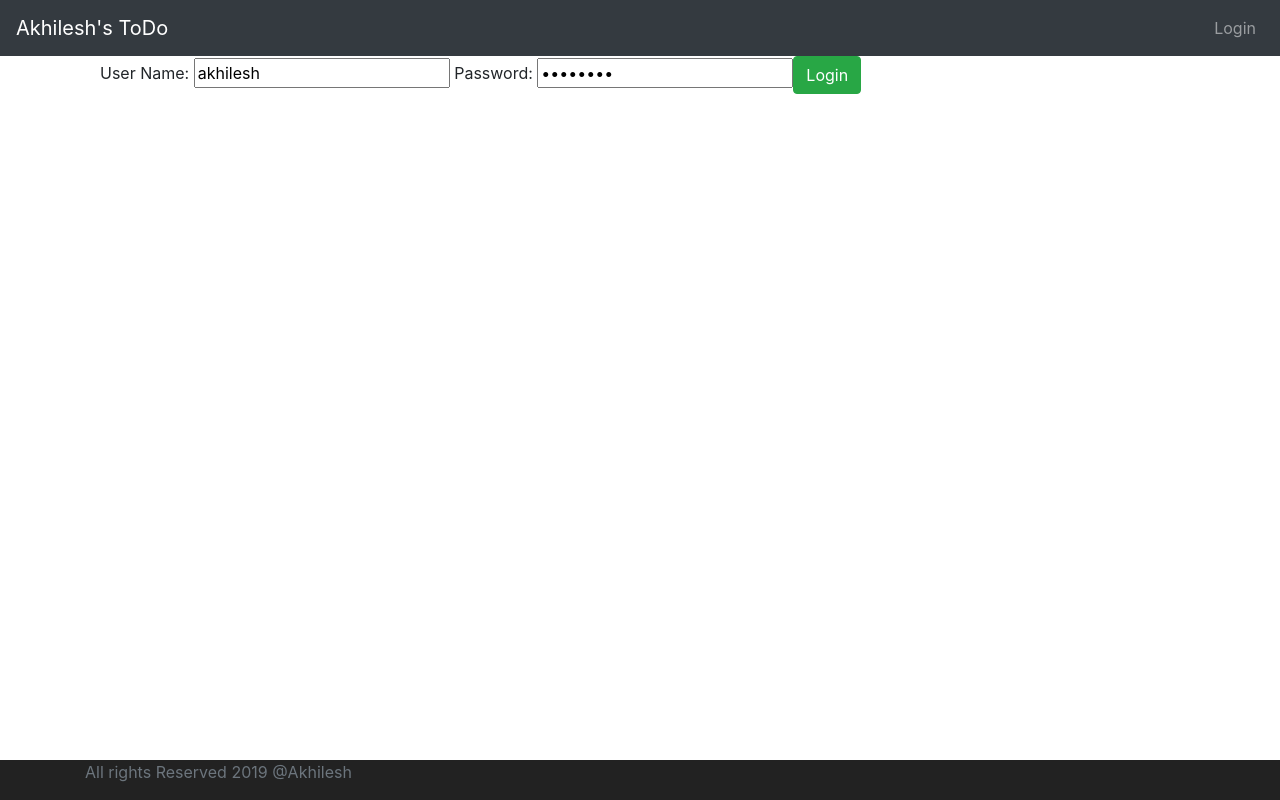
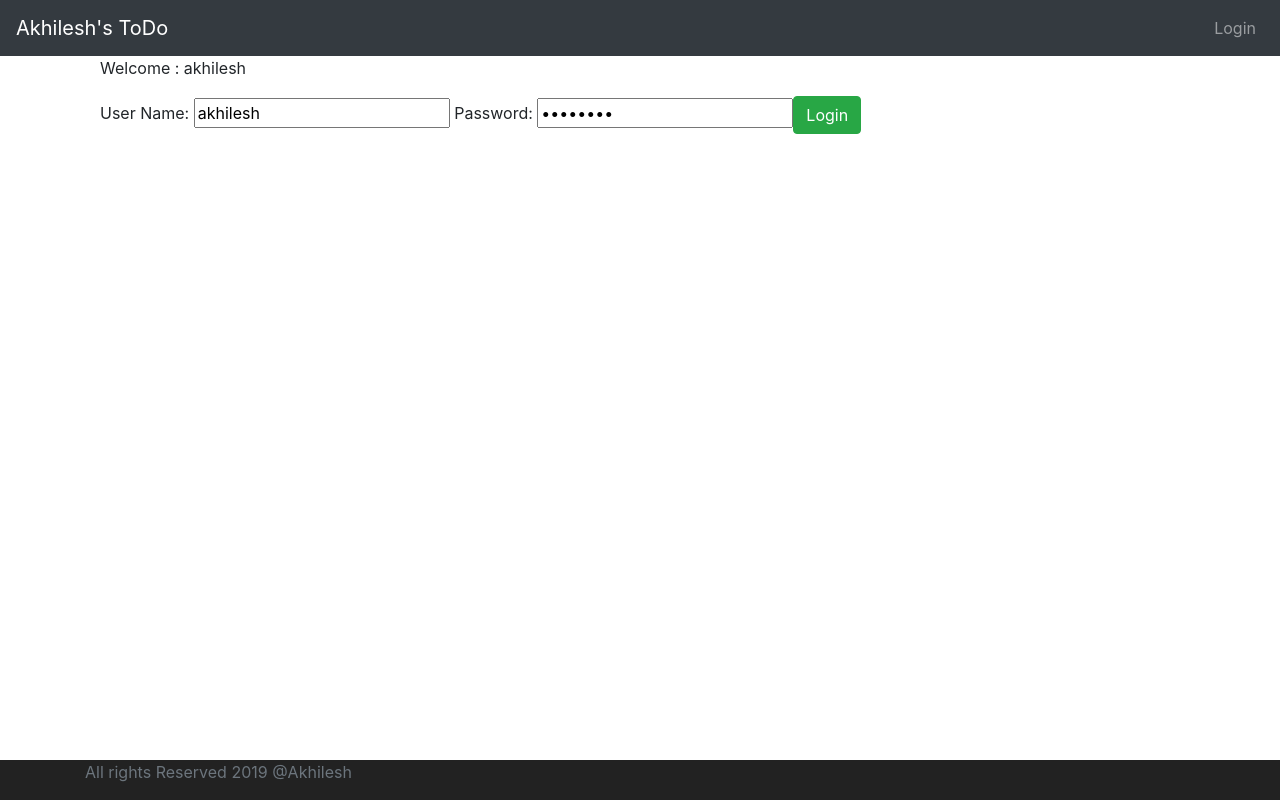
Before and after one commit to akhi0gupta007/sts-workspace, an Angular app in the folder todo/: page / in a window 1280 px wide. Built offline with nearby package versions, Linux system fonts and the light colour scheme.

Commit message:
two way binding

```diff
--- a/todo/src/app/login/login.component.html
+++ b/todo/src/app/login/login.component.html
@@ -1,5 +1,6 @@
 <div class="container">
     <div class="alert alert-warning" *ngIf='invalidLogin'>{{errorMessage}}</div>
+    <p>Welcome : {{username}}</p>
 
     <div>
         User Name: <input type="text" name="username" [(ngModel)]="username" /> <!-- ngModel is Angular directive -->
```
